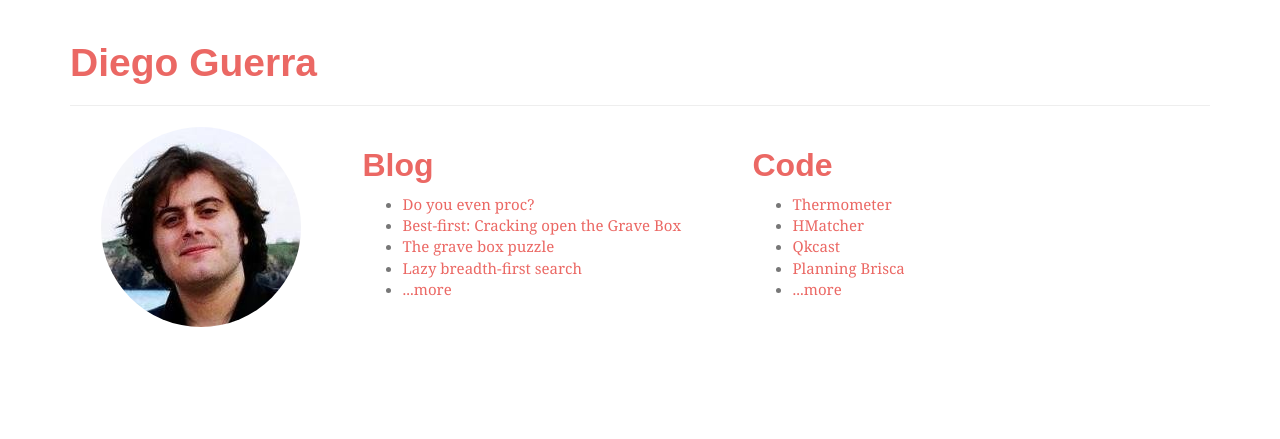
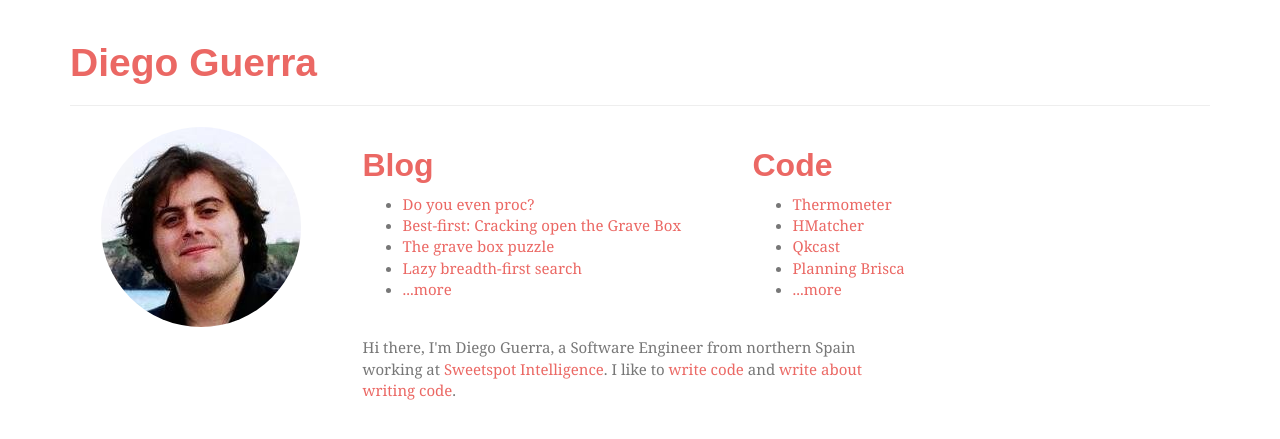
Before and after one commit to dgsuarez/dgsuarez.github.io, a Jekyll site: the page built from index.html, in a window 1280 px wide. Shown: the top 439 px of the page. Built offline with Jekyll 4.4.1, drawn with Linux system fonts in a browser that asks for light colours; some web fonts are replaced; Markdown is read by kramdown in place of the engine named in the settings.

Commit message:
add brief description

```diff
--- a/index.html
+++ b/index.html
@@ -36,4 +36,13 @@ layout: master
       </ul>
     </div>
   </div>
+  <div class="row">
+    <div class="col-lg-6 col-md-offset-3">
+      <p>Hi there, I'm Diego Guerra, a Software Engineer from northern Spain
+        working at <a href="http://sweetspotintelligence.com">Sweetspot Intelligence</a>.
+        I like to <a href="http://github.com/dgsuarez">write code</a> and
+        <a href="/blog.html">write about writing code</a>.
+      </p>
+    </div>
+  </div>
 </div>
```
